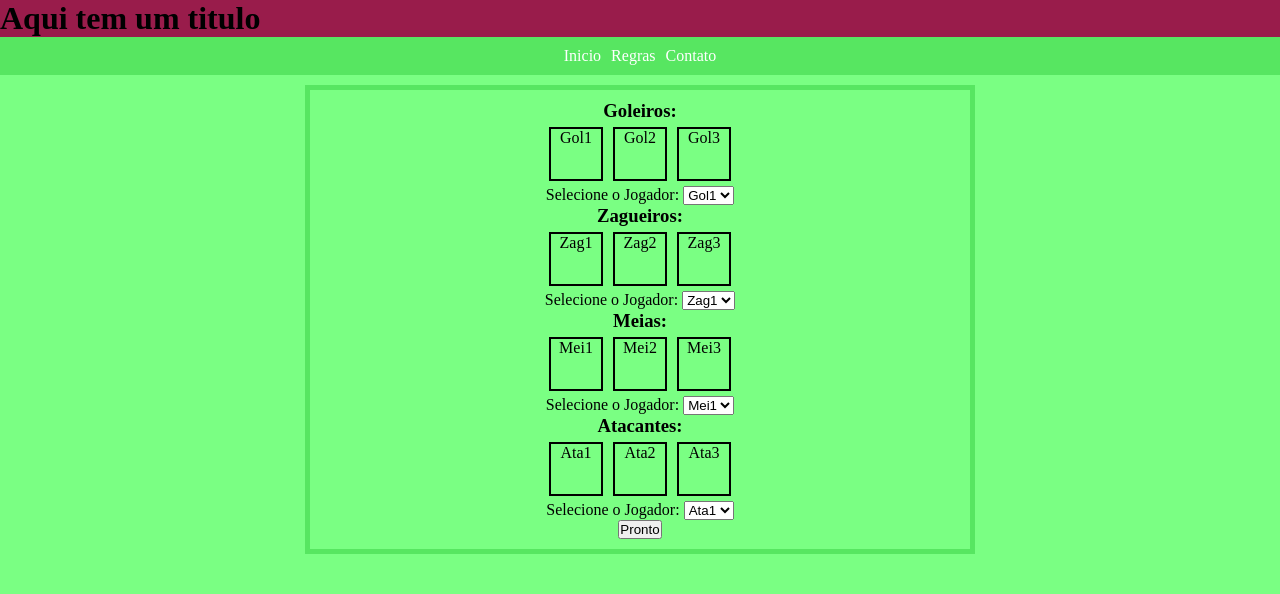
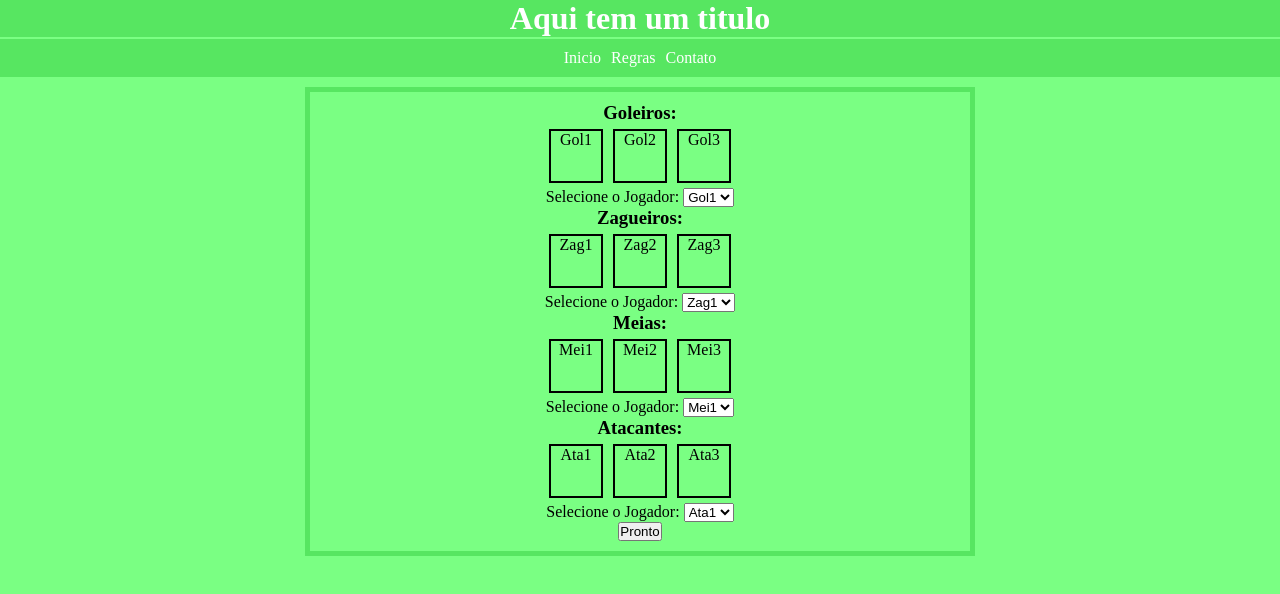
Before and after one commit to matheusmendesds/proj-cartas, a plain HTML site: page src/index.html in a window 1280 px wide. Drawn offline with Linux system fonts and the light colour scheme.

Commit message:
att menu

```diff
--- a/src/estilos/style.css
+++ b/src/estilos/style.css
@@ -18,7 +18,10 @@ html, body {
 }
 
 header {
-    background-color: var(--roxoescuro);
+    background-color: var(--verdeclaro);
+    border-bottom: 2px solid var(--verde);
+    color: white;
+    text-align: center;
 }
 
 .container {
```
